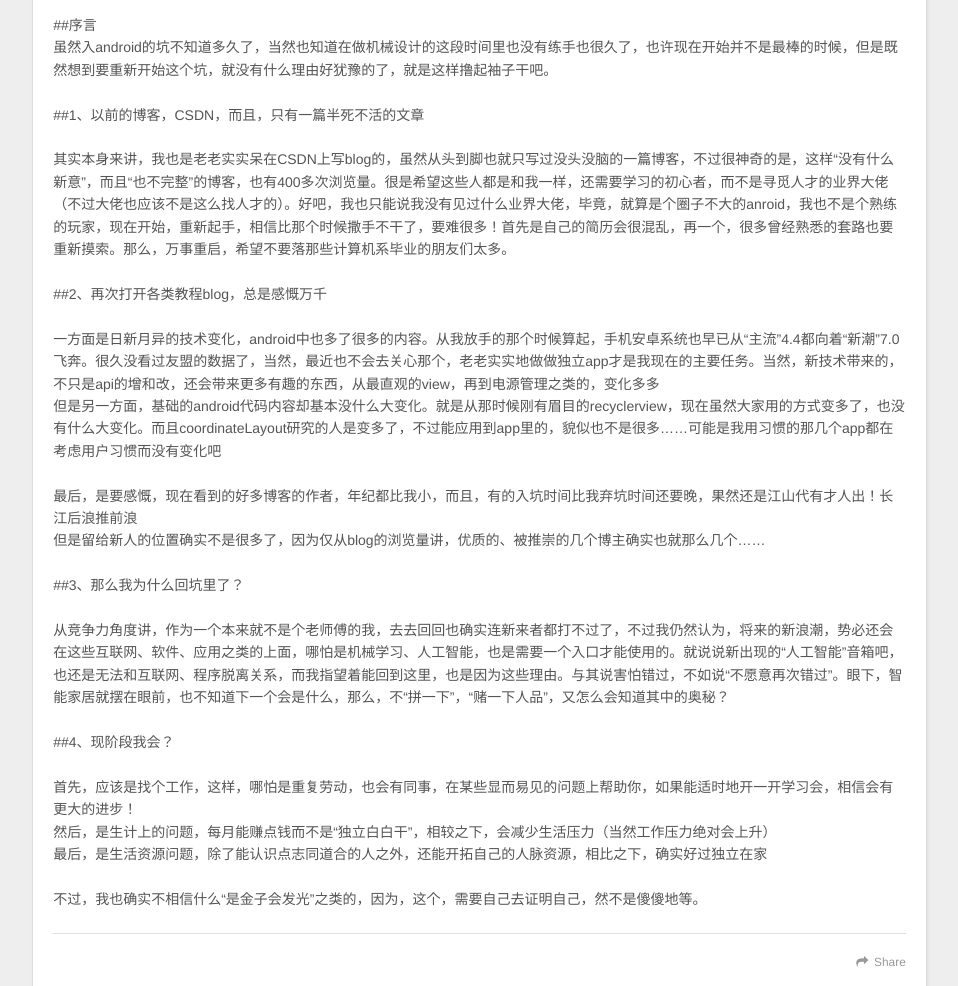
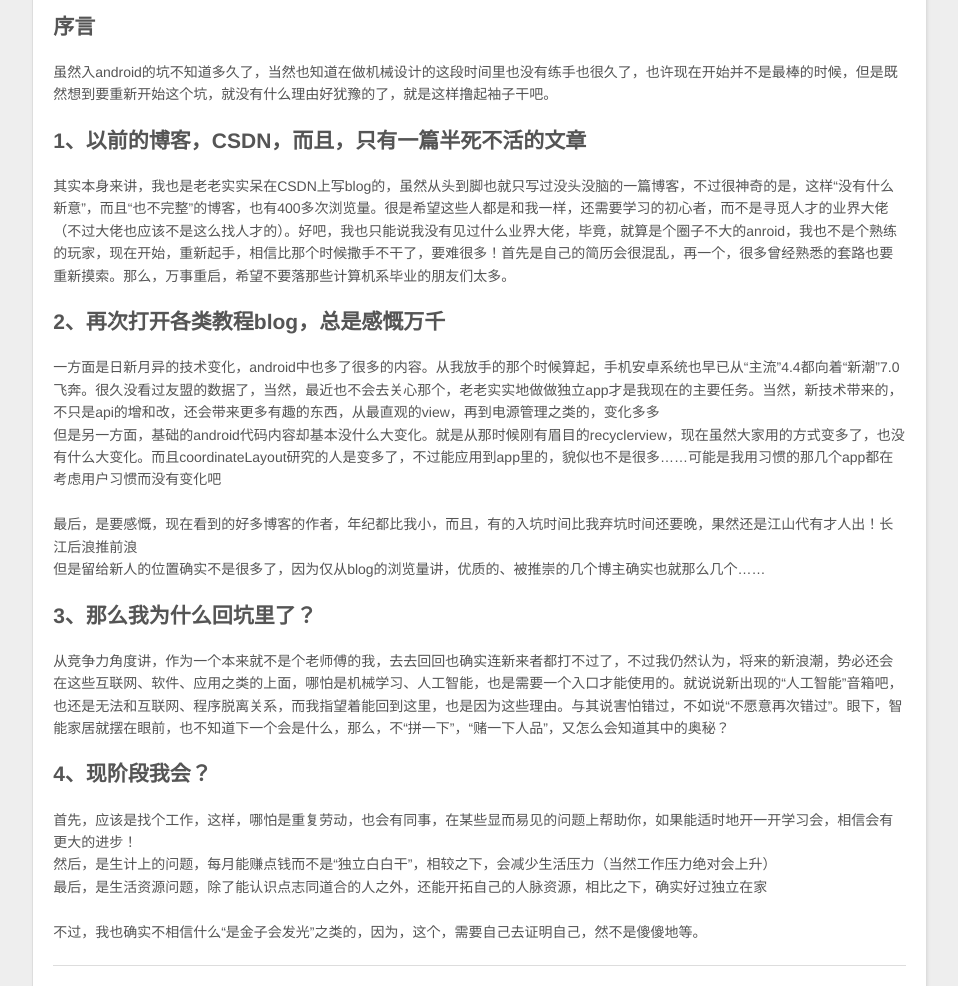
Before and after one commit to hioor/hioor.github.io, a plain HTML site: page 2017/09/26/开始的博客——一个新手的新开始/index.html in a window 1280 px wide. Shown: the part 600-1586 px from the top of the page, without its empty margins (8-966 px from the left). Drawn offline with nearby package versions, Linux system fonts and the light colour scheme.

Commit message:
Site updated: 2017-09-27 01:40:58

```diff
--- a/2017/09/26/开始的博客——一个新手的新开始/index.html
+++ b/2017/09/26/开始的博客——一个新手的新开始/index.html
@@ -5,17 +5,17 @@
 
   <title>开始的博客——一个新手的新开始 | 心中的幻想世界</title>
   <meta name="viewport" content="width=device-width, initial-scale=1, maximum-scale=1">
-  <meta name="description" content="date: 2017-09-26 17:54:34 tags: 生活,随笔 ##序言虽然入android的坑不知道多久了，当然也知道在做机械设计的这段时间里也没有练手也很久了，也许现在开始并不是最棒的时候，但是既然想到要重新开始这个坑，就没有什么理由好犹豫的了，就是这样撸起袖子干吧。 ##1、以前的博客，CSDN，而且，只有一篇半死不活的文章 其实本身来讲，我也是老老实实呆在CSDN上写blog的">
+  <meta name="description" content="date: 2017-09-26 17:54:34 tags: 生活,随笔 序言虽然入android的坑不知道多久了，当然也知道在做机械设计的这段时间里也没有练手也很久了，也许现在开始并不是最棒的时候，但是既然想到要重新开始这个坑，就没有什么理由好犹豫的了，就是这样撸起袖子干吧。 1、以前的博客，CSDN，而且，只有一篇半死不活的文章其实本身来讲，我也是老老实实呆在CSDN上写blog的，虽然从头">
 <meta property="og:type" content="article">
 <meta property="og:title" content="开始的博客——一个新手的新开始">
 <meta property="og:url" content="http://yoursite.com/2017/09/26/开始的博客——一个新手的新开始/index.html">
 <meta property="og:site_name" content="心中的幻想世界">
-<meta property="og:description" content="date: 2017-09-26 17:54:34 tags: 生活,随笔 ##序言虽然入android的坑不知道多久了，当然也知道在做机械设计的这段时间里也没有练手也很久了，也许现在开始并不是最棒的时候，但是既然想到要重新开始这个坑，就没有什么理由好犹豫的了，就是这样撸起袖子干吧。 ##1、以前的博客，CSDN，而且，只有一篇半死不活的文章 其实本身来讲，我也是老老实实呆在CSDN上写blog的">
+<meta property="og:description" content="date: 2017-09-26 17:54:34 tags: 生活,随笔 序言虽然入android的坑不知道多久了，当然也知道在做机械设计的这段时间里也没有练手也很久了，也许现在开始并不是最棒的时候，但是既然想到要重新开始这个坑，就没有什么理由好犹豫的了，就是这样撸起袖子干吧。 1、以前的博客，CSDN，而且，只有一篇半死不活的文章其实本身来讲，我也是老老实实呆在CSDN上写blog的，虽然从头">
 <meta property="og:locale" content="zh-Hans">
-<meta property="og:updated_time" content="2017-09-26T17:25:48.725Z">
+<meta property="og:updated_time" content="2017-09-26T17:40:44.420Z">
 <meta name="twitter:card" content="summary">
 <meta name="twitter:title" content="开始的博客——一个新手的新开始">
-<meta name="twitter:description" content="date: 2017-09-26 17:54:34 tags: 生活,随笔 ##序言虽然入android的坑不知道多久了，当然也知道在做机械设计的这段时间里也没有练手也很久了，也许现在开始并不是最棒的时候，但是既然想到要重新开始这个坑，就没有什么理由好犹豫的了，就是这样撸起袖子干吧。 ##1、以前的博客，CSDN，而且，只有一篇半死不活的文章 其实本身来讲，我也是老老实实呆在CSDN上写blog的">
+<meta name="twitter:description" content="date: 2017-09-26 17:54:34 tags: 生活,随笔 序言虽然入android的坑不知道多久了，当然也知道在做机械设计的这段时间里也没有练手也很久了，也许现在开始并不是最棒的时候，但是既然想到要重新开始这个坑，就没有什么理由好犹豫的了，就是这样撸起袖子干吧。 1、以前的博客，CSDN，而且，只有一篇半死不活的文章其实本身来讲，我也是老老实实呆在CSDN上写blog的，虽然从头">
 
     <link rel="alternate" href="/atom.xml" title="心中的幻想世界" type="application/atom+xml">
 
@@ -93,22 +93,18 @@
         <p>date: 2017-09-26 17:54:34</p>
 <p>tags:</p>
 <h2 id="生活-随笔"><a href="#生活-随笔" class="headerlink" title="生活,随笔"></a>生活,随笔</h2><hr>
-<p>##序言<br>虽然入android的坑不知道多久了，当然也知道在做机械设计的这段时间里也没有练手也很久了，也许现在开始并不是最棒的时候，但是既然想到要重新开始这个坑，就没有什么理由好犹豫的了，就是这样撸起袖子干吧。</p>
-<p>##1、以前的博客，CSDN，而且，只有一篇半死不活的文章</p>
-<p>其实本身来讲，我也是老老实实呆在CSDN上写blog的，虽然从头到脚也就只写过没头没脑的一篇博客，不过很神奇的是，这样“没有什么新意”，而且“也不完整”的博客，也有400多次浏览量。很是希望这些人都是和我一样，还需要学习的初心者，而不是寻觅人才的业界大佬（不过大佬也应该不是这么找人才的）。好吧，我也只能说我没有见过什么业界大佬，毕竟，就算是个圈子不大的anroid，我也不是个熟练的玩家，现在开始，重新起手，相信比那个时候撒手不干了，要难很多！首先是自己的简历会很混乱，再一个，很多曾经熟悉的套路也要重新摸索。那么，万事重启，希望不要落那些计算机系毕业的朋友们太多。</p>
-<p>##2、再次打开各类教程blog，总是感慨万千</p>
-<p>一方面是日新月异的技术变化，android中也多了很多的内容。从我放手的那个时候算起，手机安卓系统也早已从“主流”4.4都向着“新潮”7.0飞奔。很久没看过友盟的数据了，当然，最近也不会去关心那个，老老实实地做做独立app才是我现在的主要任务。当然，新技术带来的，不只是api的增和改，还会带来更多有趣的东西，从最直观的view，再到电源管理之类的，变化多多<br>但是另一方面，基础的android代码内容却基本没什么大变化。就是从那时候刚有眉目的recyclerview，现在虽然大家用的方式变多了，也没有什么大变化。而且coordinateLayout研究的人是变多了，不过能应用到app里的，貌似也不是很多……可能是我用习惯的那几个app都在考虑用户习惯而没有变化吧</p>
+<h2 id="序言"><a href="#序言" class="headerlink" title="序言"></a>序言</h2><p>虽然入android的坑不知道多久了，当然也知道在做机械设计的这段时间里也没有练手也很久了，也许现在开始并不是最棒的时候，但是既然想到要重新开始这个坑，就没有什么理由好犹豫的了，就是这样撸起袖子干吧。</p>
+<h2 id="1、以前的博客，CSDN，而且，只有一篇半死不活的文章"><a href="#1、以前的博客，CSDN，而且，只有一篇半死不活的文章" class="headerlink" title="1、以前的博客，CSDN，而且，只有一篇半死不活的文章"></a>1、以前的博客，CSDN，而且，只有一篇半死不活的文章</h2><p>其实本身来讲，我也是老老实实呆在CSDN上写blog的，虽然从头到脚也就只写过没头没脑的一篇博客，不过很神奇的是，这样“没有什么新意”，而且“也不完整”的博客，也有400多次浏览量。很是希望这些人都是和我一样，还需要学习的初心者，而不是寻觅人才的业界大佬（不过大佬也应该不是这么找人才的）。好吧，我也只能说我没有见过什么业界大佬，毕竟，就算是个圈子不大的anroid，我也不是个熟练的玩家，现在开始，重新起手，相信比那个时候撒手不干了，要难很多！首先是自己的简历会很混乱，再一个，很多曾经熟悉的套路也要重新摸索。那么，万事重启，希望不要落那些计算机系毕业的朋友们太多。</p>
+<h2 id="2、再次打开各类教程blog，总是感慨万千"><a href="#2、再次打开各类教程blog，总是感慨万千" class="headerlink" title="2、再次打开各类教程blog，总是感慨万千"></a>2、再次打开各类教程blog，总是感慨万千</h2><p>一方面是日新月异的技术变化，android中也多了很多的内容。从我放手的那个时候算起，手机安卓系统也早已从“主流”4.4都向着“新潮”7.0飞奔。很久没看过友盟的数据了，当然，最近也不会去关心那个，老老实实地做做独立app才是我现在的主要任务。当然，新技术带来的，不只是api的增和改，还会带来更多有趣的东西，从最直观的view，再到电源管理之类的，变化多多<br>但是另一方面，基础的android代码内容却基本没什么大变化。就是从那时候刚有眉目的recyclerview，现在虽然大家用的方式变多了，也没有什么大变化。而且coordinateLayout研究的人是变多了，不过能应用到app里的，貌似也不是很多……可能是我用习惯的那几个app都在考虑用户习惯而没有变化吧</p>
 <p>最后，是要感慨，现在看到的好多博客的作者，年纪都比我小，而且，有的入坑时间比我弃坑时间还要晚，果然还是江山代有才人出！长江后浪推前浪<br>但是留给新人的位置确实不是很多了，因为仅从blog的浏览量讲，优质的、被推崇的几个博主确实也就那么几个……</p>
-<p>##3、那么我为什么回坑里了？</p>
-<p>从竞争力角度讲，作为一个本来就不是个老师傅的我，去去回回也确实连新来者都打不过了，不过我仍然认为，将来的新浪潮，势必还会在这些互联网、软件、应用之类的上面，哪怕是机械学习、人工智能，也是需要一个入口才能使用的。就说说新出现的“人工智能”音箱吧，也还是无法和互联网、程序脱离关系，而我指望着能回到这里，也是因为这些理由。与其说害怕错过，不如说“不愿意再次错过”。眼下，智能家居就摆在眼前，也不知道下一个会是什么，那么，不“拼一下”，“赌一下人品”，又怎么会知道其中的奥秘？</p>
-<p>##4、现阶段我会？</p>
-<p>首先，应该是找个工作，这样，哪怕是重复劳动，也会有同事，在某些显而易见的问题上帮助你，如果能适时地开一开学习会，相信会有更大的进步！<br>然后，是生计上的问题，每月能赚点钱而不是“独立白白干”，相较之下，会减少生活压力（当然工作压力绝对会上升）<br>最后，是生活资源问题，除了能认识点志同道合的人之外，还能开拓自己的人脉资源，相比之下，确实好过独立在家</p>
+<h2 id="3、那么我为什么回坑里了？"><a href="#3、那么我为什么回坑里了？" class="headerlink" title="3、那么我为什么回坑里了？"></a>3、那么我为什么回坑里了？</h2><p>从竞争力角度讲，作为一个本来就不是个老师傅的我，去去回回也确实连新来者都打不过了，不过我仍然认为，将来的新浪潮，势必还会在这些互联网、软件、应用之类的上面，哪怕是机械学习、人工智能，也是需要一个入口才能使用的。就说说新出现的“人工智能”音箱吧，也还是无法和互联网、程序脱离关系，而我指望着能回到这里，也是因为这些理由。与其说害怕错过，不如说“不愿意再次错过”。眼下，智能家居就摆在眼前，也不知道下一个会是什么，那么，不“拼一下”，“赌一下人品”，又怎么会知道其中的奥秘？</p>
+<h2 id="4、现阶段我会？"><a href="#4、现阶段我会？" class="headerlink" title="4、现阶段我会？"></a>4、现阶段我会？</h2><p>首先，应该是找个工作，这样，哪怕是重复劳动，也会有同事，在某些显而易见的问题上帮助你，如果能适时地开一开学习会，相信会有更大的进步！<br>然后，是生计上的问题，每月能赚点钱而不是“独立白白干”，相较之下，会减少生活压力（当然工作压力绝对会上升）<br>最后，是生活资源问题，除了能认识点志同道合的人之外，还能开拓自己的人脉资源，相比之下，确实好过独立在家</p>
 <p>不过，我也确实不相信什么“是金子会发光”之类的，因为，这个，需要自己去证明自己，然不是傻傻地等。</p>
 
 
     </div>
     <footer class="article-footer">
-      <a data-url="http://yoursite.com/2017/09/26/开始的博客——一个新手的新开始/" data-id="cj81vi3w200012wvbtxkgpi2m" class="article-share-link">Share</a>
+      <a data-url="http://yoursite.com/2017/09/26/开始的博客——一个新手的新开始/" data-id="cj81w1cwk0001dgvb7iyvkajq" class="article-share-link">Share</a>
 
 
     </footer>
```
Also changed, not shown: 2017/09/26/hello-world/index.html (+1 -1 lines), index.html (+7 -11 lines).
